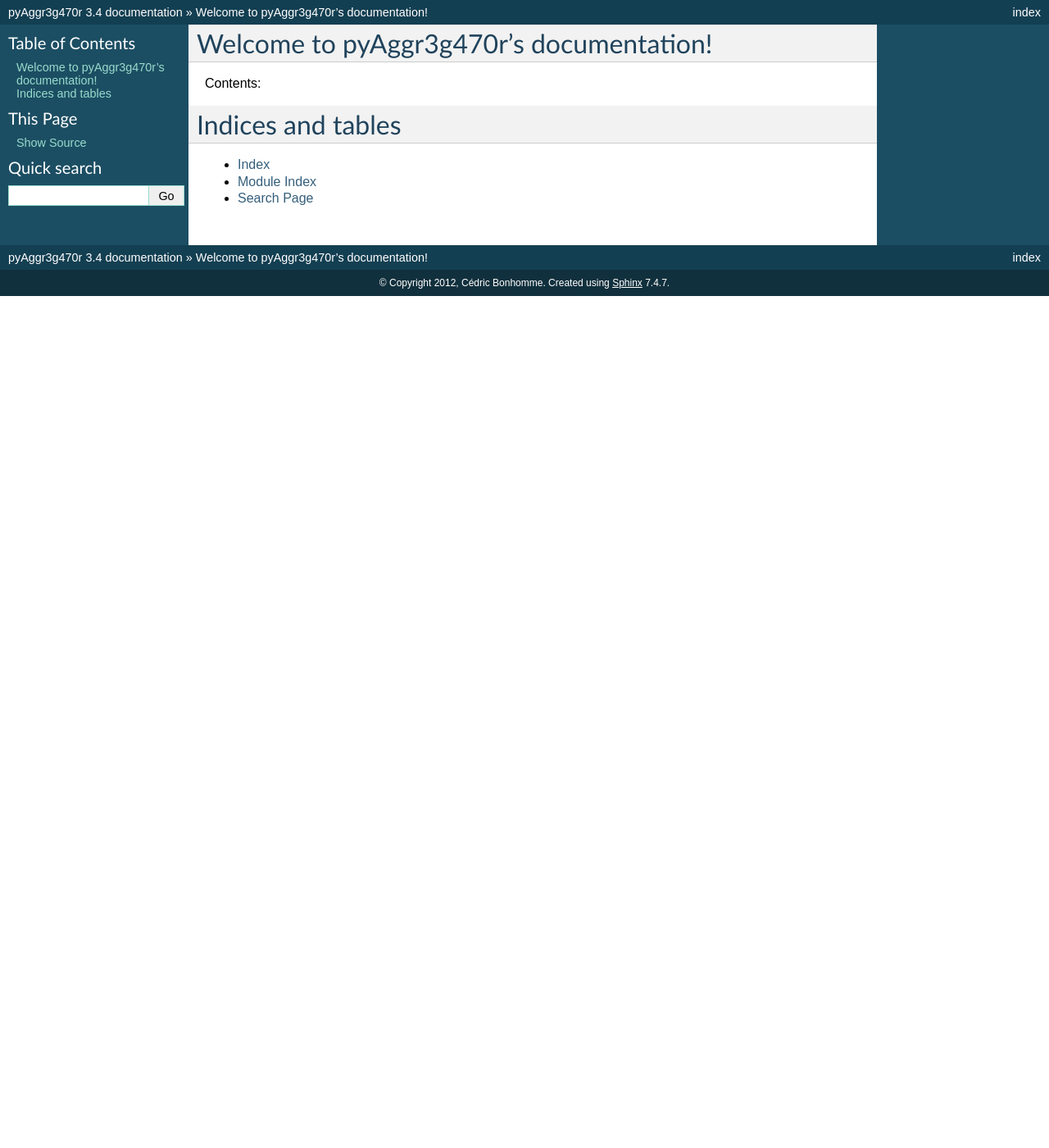
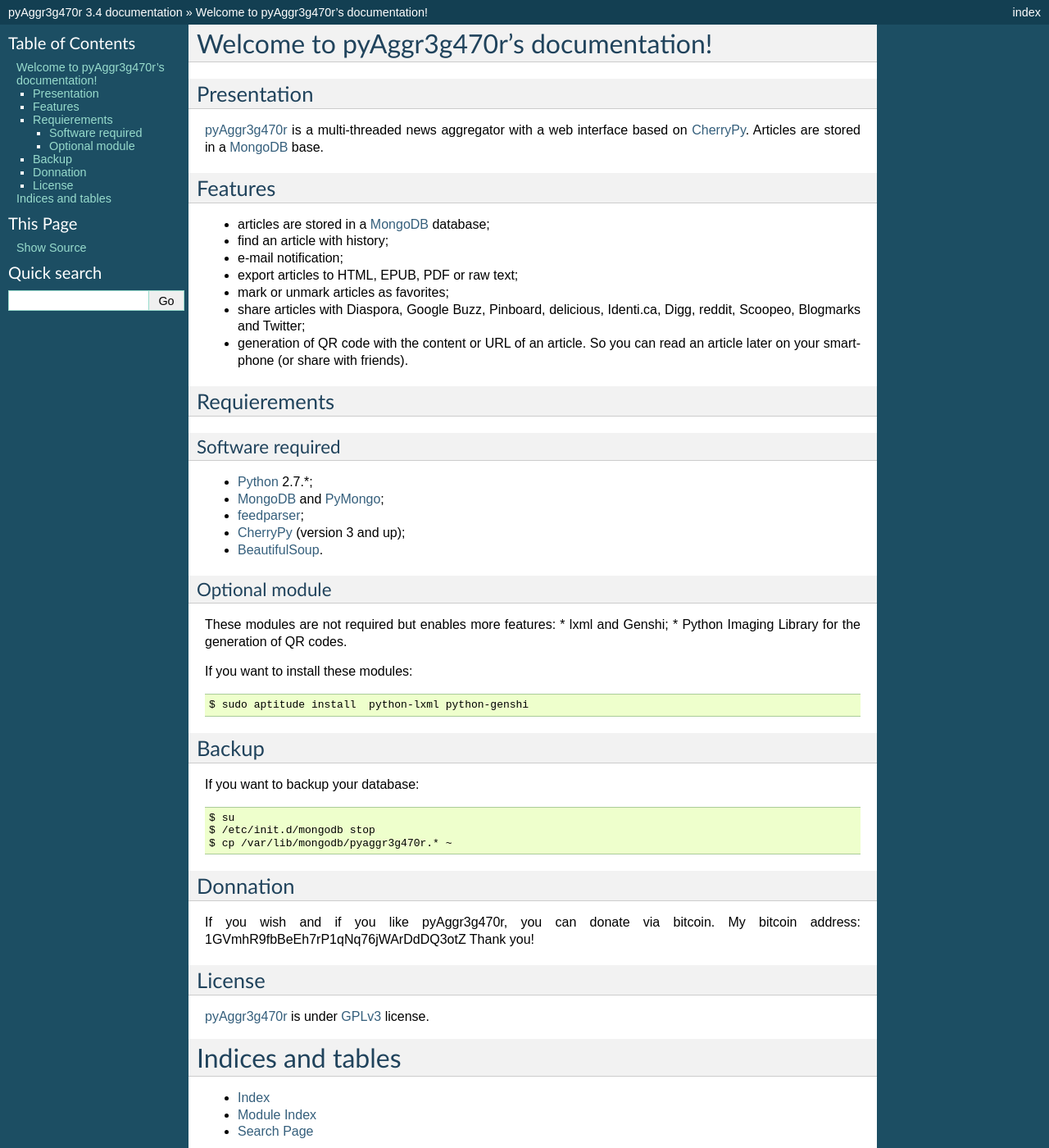
Before and after one commit to cedricbonhomme/newspipe, a Sphinx documentation site: the page built from docs/index.rst, in a window 1280 px wide and 1400 px high. Shown: the whole window at 82% size. Built offline with Sphinx 7.4.7, drawn with Linux system fonts in a browser that asks for light colours.

Commit message:
Updated index.rst with the content of the README.

```diff
--- a/docs/index.rst
+++ b/docs/index.rst
@@ -6,10 +6,97 @@
 Welcome to pyAggr3g470r's documentation!
 ========================================
 
-Contents:
-
 .. toctree::
    :maxdepth: 2
+
+
+Presentation
+------------
+
+pyAggr3g470r_ is a multi-threaded news aggregator with a web interface
+based on CherryPy_. Articles are stored in a MongoDB_ base.
+
+
+
+Features
+------------
+
+* articles are stored in a MongoDB_ database;
+* find an article with history;
+* e-mail notification;
+* export articles to HTML, EPUB, PDF or raw text;
+* mark or unmark articles as favorites;
+* share articles with Diaspora, Google Buzz, Pinboard, delicious, Identi.ca, Digg, reddit, Scoopeo, Blogmarks and Twitter;
+* generation of QR code with the content or URL of an article. So you can read an article later on your smartphone (or share with friends).
+
+
+
+Requierements
+-------------
+Software required
+~~~~~~~~~~~~~~~~~
+
+* Python_ 2.7.*;
+* MongoDB_ and PyMongo_;
+* feedparser_;
+* CherryPy_ (version 3 and up);
+* BeautifulSoup_.
+
+
+Optional module
+~~~~~~~~~~~~~~~
+
+These modules are not required but enables more features:
+* lxml and Genshi;
+* Python Imaging Library for the generation of QR codes.
+
+
+If you want to install these modules:
+
+.. code-block:: bash
+
+    $ sudo aptitude install  python-lxml python-genshi
+
+
+Backup
+------
+
+If you want to backup your database:
+
+.. code-block:: bash
+
+    $ su
+    $ /etc/init.d/mongodb stop
+    $ cp /var/lib/mongodb/pyaggr3g470r.* ~
+
+
+
+Donnation
+---------
+If you wish and if you like pyAggr3g470r, you can donate via bitcoin. My bitcoin address: 1GVmhR9fbBeEh7rP1qNq76jWArDdDQ3otZ
+Thank you!
+
+
+
+License
+------------
+pyAggr3g470r_ is under GPLv3_ license.
+
+
+
+
+
+
+
+.. _Python: http://python.org/
+.. _pyAggr3g470r: https://bitbucket.org/cedricbonhomme/pyaggr3g470r/
+.. _feedparser: http://feedparser.org/
+.. _MongoDB: http://www.mongodb.org/
+.. _PyMongo: https://github.com/mongodb/mongo-python-driver
+.. _CherryPy: http://cherrypy.org/
+.. _BeautifulSoup: http://www.crummy.com/software/BeautifulSoup/
+.. _GPLv3: http://www.gnu.org/licenses/gpl-3.0.txt
+
 
 
 
```
